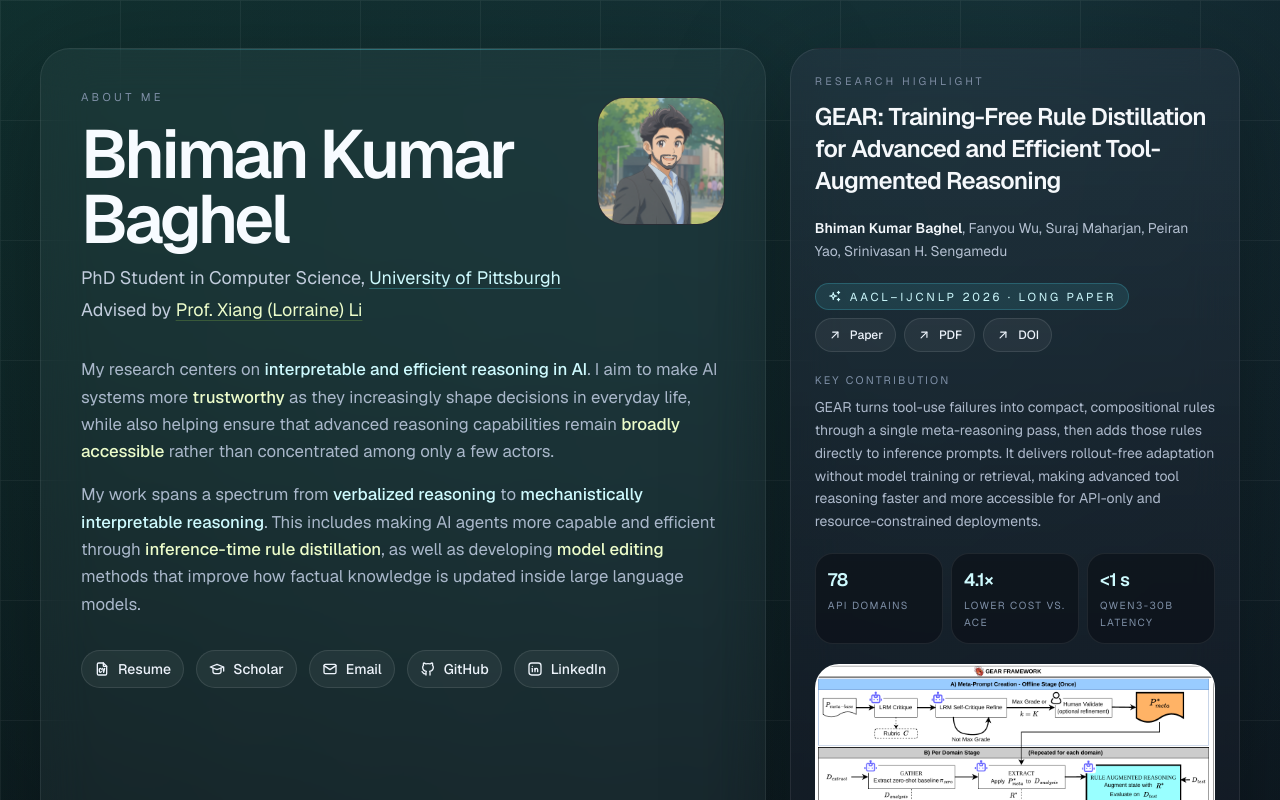
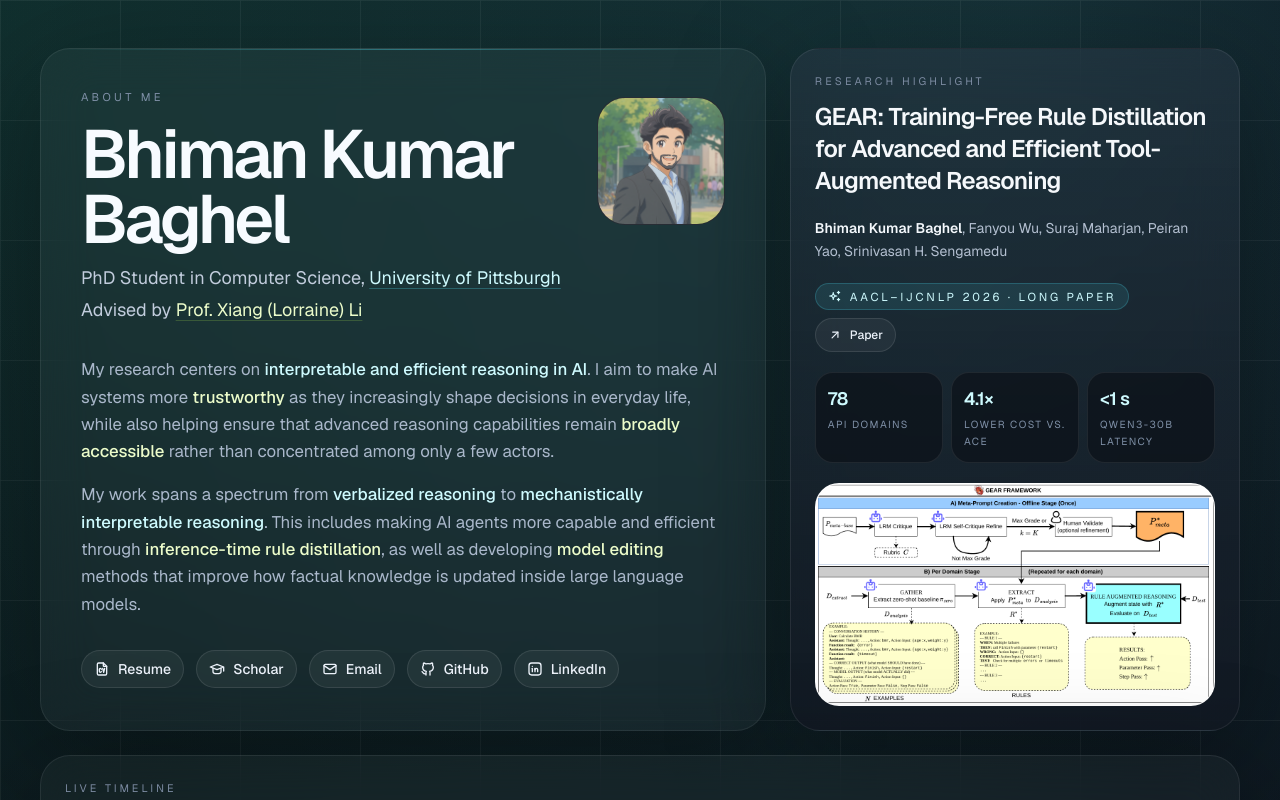
Before and after one commit to bhimanbaghel/bhimanbaghel.github.io, a Next.js app: page / in a window 1280 px wide. Shown: the top 800 px of the page. Built offline with nearby package versions, Linux system fonts and the light colour scheme.

Commit message:
Simplify GEAR highlight details

```diff
--- a/src/components/home/editorial-homepage.tsx
+++ b/src/components/home/editorial-homepage.tsx
@@ -303,14 +303,6 @@ function ResearchHighlightCard() {
             </a>
           ))}
         </div>
-        <div className="space-y-2">
-          <p className="text-[0.68rem] uppercase tracking-[0.2em] text-[#7f90a7]">
-            Key Contribution
-          </p>
-          <p className="text-sm leading-relaxed text-[#aebacc]">
-            {RECENT_HIGHLIGHT.contribution}
-          </p>
-        </div>
         <div className="grid grid-cols-3 gap-2">
           {RECENT_HIGHLIGHT.stats.map((stat) => (
             <div
--- a/src/data/homepage-content.ts
+++ b/src/data/homepage-content.ts
@@ -104,8 +104,6 @@ export const RECENT_HIGHLIGHT = {
     "Peiran Yao",
     "Srinivasan H. Sengamedu",
   ],
-  contribution:
-    "GEAR turns tool-use failures into compact, compositional rules through a single meta-reasoning pass, then adds those rules directly to inference prompts. It delivers rollout-free adaptation without model training or retrieval, making advanced tool reasoning faster and more accessible for API-only and resource-constrained deployments.",
   stats: [
     { value: "78", label: "API domains" },
     { value: "4.1×", label: "lower cost vs. ACE" },
@@ -119,13 +117,5 @@ export const RECENT_HIGHLIGHT = {
       label: "Paper",
       href: "https://aclanthology.org/2026.aacl-long.214/",
     },
-    {
-      label: "PDF",
-      href: "https://aclanthology.org/2026.aacl-long.214.pdf",
-    },
-    {
-      label: "DOI",
-      href: "https://doi.org/10.18653/2026.aacl-long.214",
-    },
   ] satisfies RecentHighlightLink[],
 };
```
